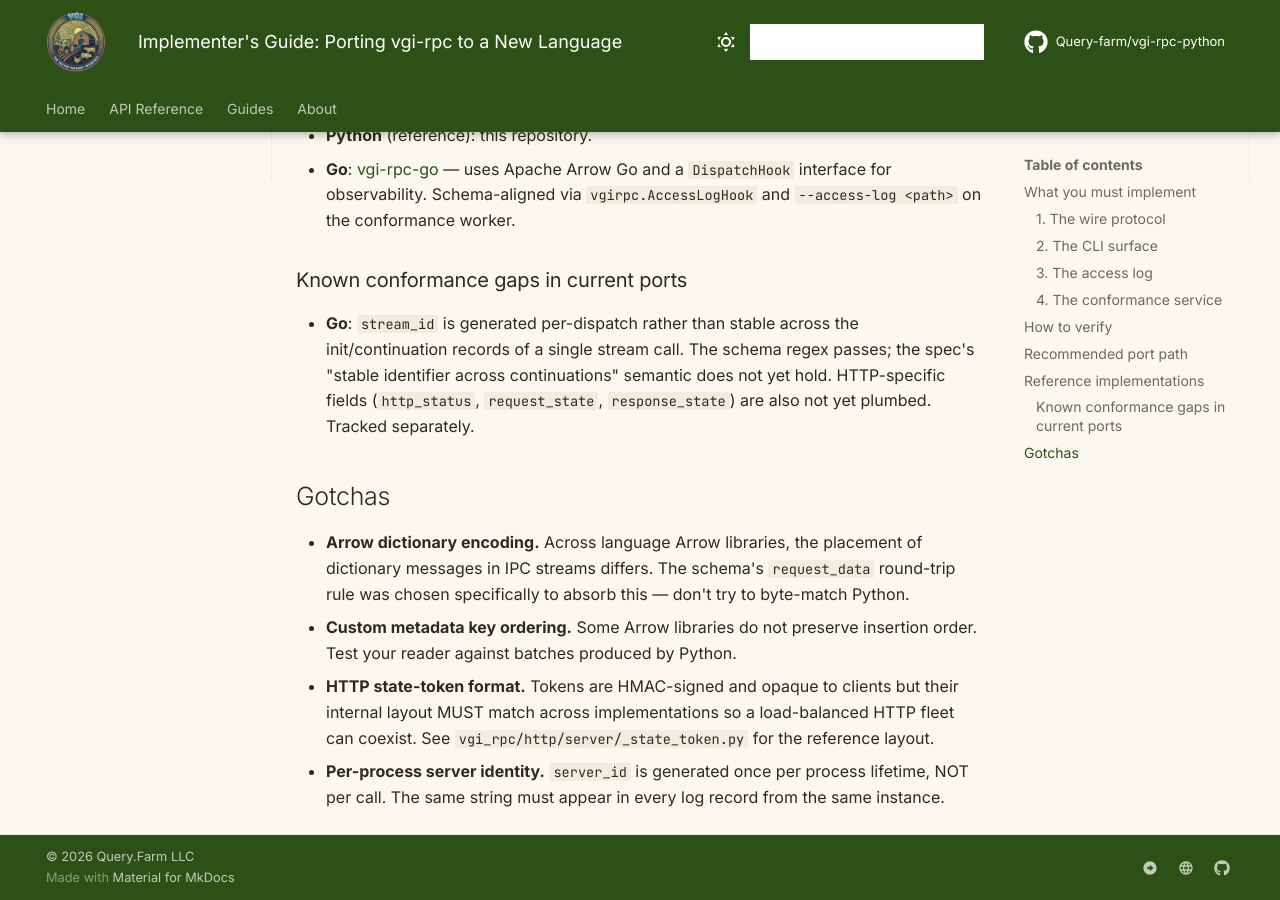
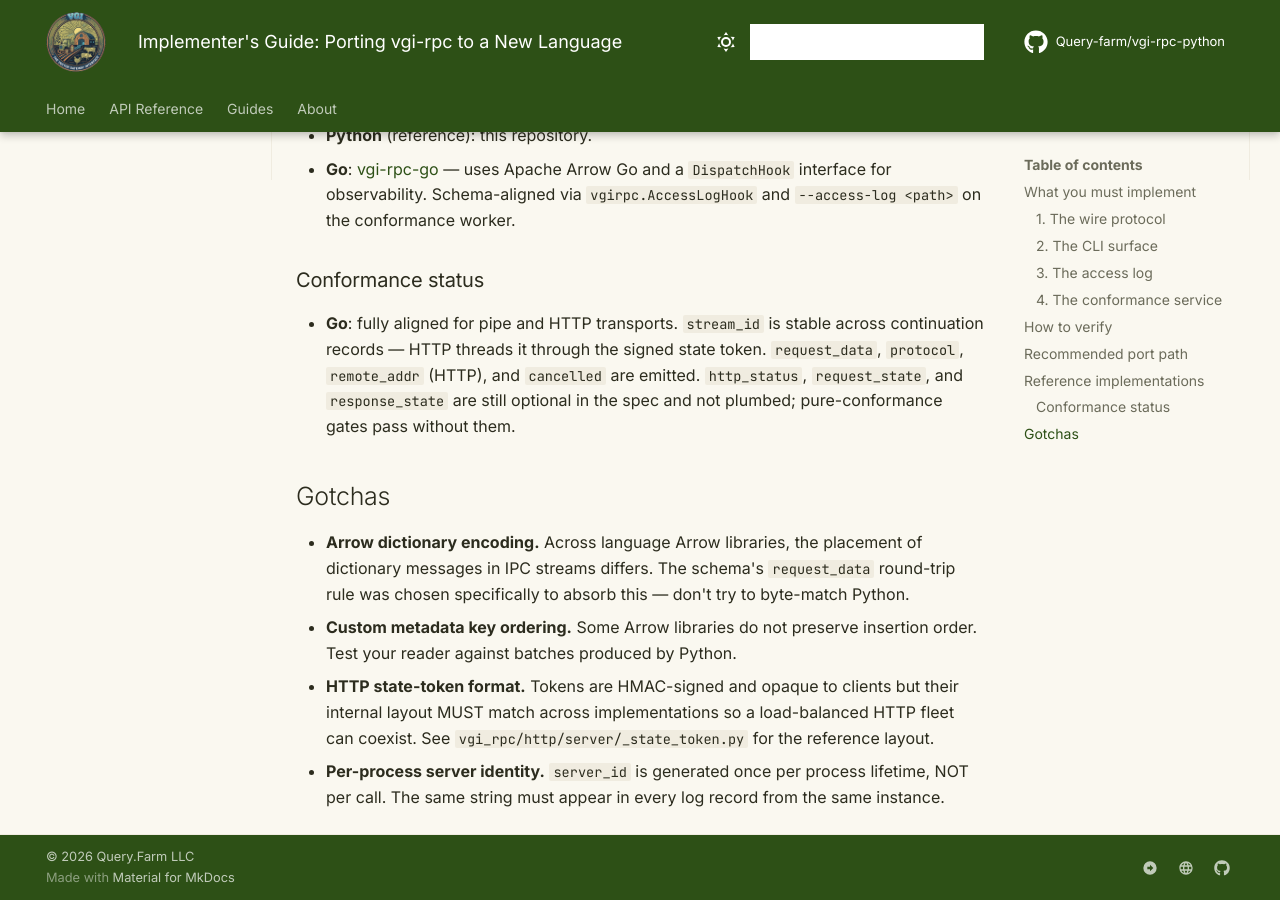
Before and after one commit to Query-farm/vgi-rpc-python, an MkDocs documentation site: the page built from docs/porting-guide.md, in a window 1280 px wide and 900 px high, scrolled down 2873 px. Built offline with MkDocs 1.6.1 and Material for MkDocs 9.7.7, drawn with Linux system fonts in a browser that asks for light colours; comment, search, counter and statistics services are not loaded.

Commit message:
Update porting guide: Go is fully aligned
Co-Authored-By: Claude Opus 4.7 (1M context) <noreply@anthropic.com>

```diff
--- a/docs/porting-guide.md
+++ b/docs/porting-guide.md
@@ -75,9 +75,9 @@ In order, smallest-blast-radius first:
 - **Python** (reference): this repository.
 - **Go**: [vgi-rpc-go](https://github.com/Query-farm/vgi-rpc-go) — uses Apache Arrow Go and a `DispatchHook` interface for observability. Schema-aligned via `vgirpc.AccessLogHook` and `--access-log <path>` on the conformance worker.
 
-### Known conformance gaps in current ports
+### Conformance status
 
-- **Go**: `stream_id` is generated per-dispatch rather than stable across the init/continuation records of a single stream call. The schema regex passes; the spec's "stable identifier across continuations" semantic does not yet hold. HTTP-specific fields (`http_status`, `request_state`, `response_state`) are also not yet plumbed. Tracked separately.
+- **Go**: fully aligned for pipe and HTTP transports. `stream_id` is stable across continuation records — HTTP threads it through the signed state token. `request_data`, `protocol`, `remote_addr` (HTTP), and `cancelled` are emitted. `http_status`, `request_state`, and `response_state` are still optional in the spec and not plumbed; pure-conformance gates pass without them.
 
 ## Gotchas
 
```
